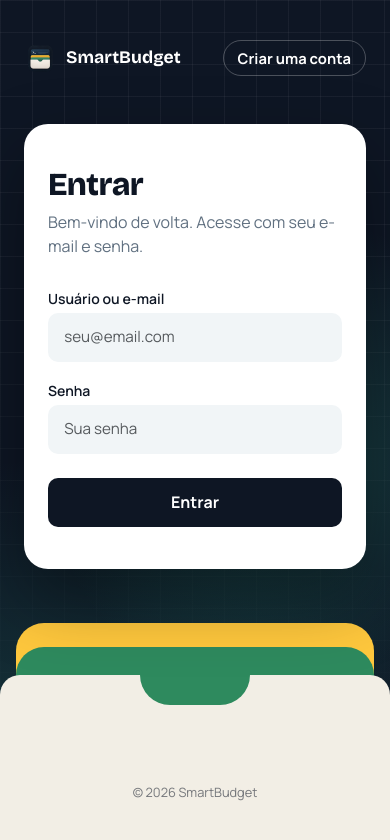
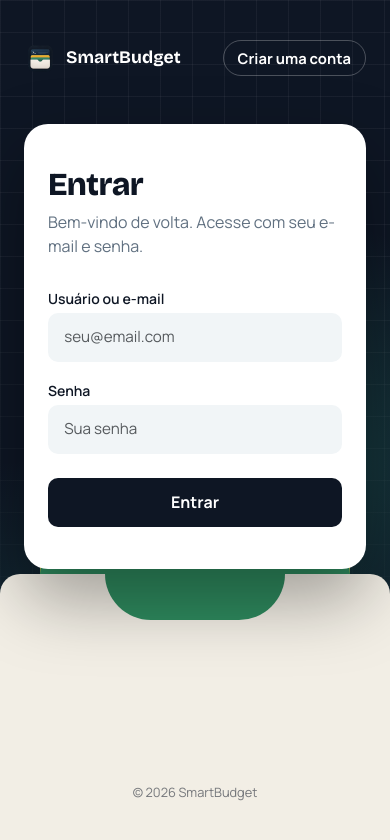
Before and after one commit to IFSC-ES2/projeto-app_financeiro, a React (Vite) app in the folder app-financeiro-front-end/: page /login in a window 390 px wide. Shown: the top 840 px of the page. Built offline with nearby package versions, Linux system fonts and the light colour scheme; no server answers.

Commit message:
revert(frontend): remove o ajuste do fundo em forma de carteira no celular (#292)
Reverte 2e6477f.

```diff
--- a/app-financeiro-front-end/src/styles/global.css
+++ b/app-financeiro-front-end/src/styles/global.css
@@ -2823,21 +2823,6 @@ button:disabled {
     display: none;
   }
 
-  .acesso-fundo-carteira {
-    --acesso-fundo-bolso: 80%;
-  }
-
-  .acesso-fundo-carteira-amarela,
-  .acesso-fundo-carteira-verde {
-    left: 16px;
-    right: 16px;
-  }
-
-  .acesso-fundo-carteira-bolso::before {
-    width: 110px;
-    height: 30px;
-  }
-
   .acesso-area {
     grid-template-rows: auto auto 1fr;
   }
```
